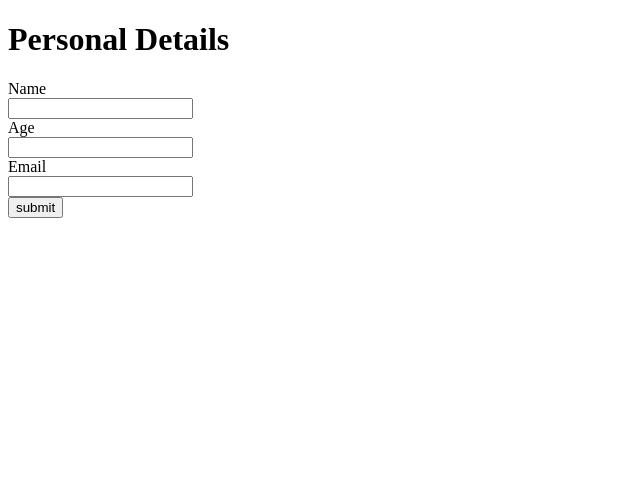
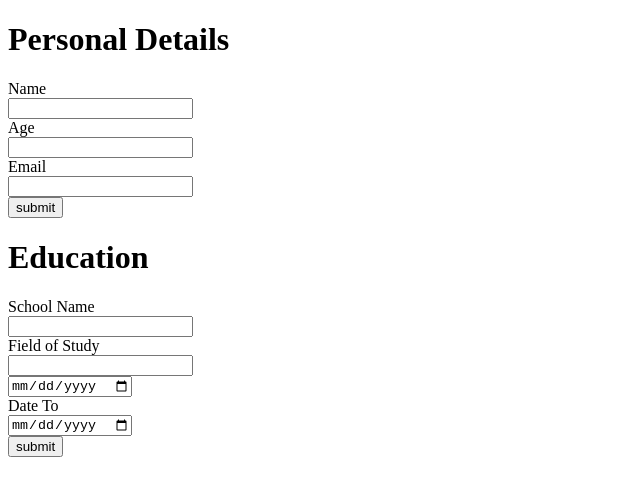
Before and after one commit to daniel-elward/cv-app, a React (Vite) app: page / in a window 1280 px wide. Shown: the top 496 px of the page, without its empty margins (0-640 px from the left). Built offline with nearby package versions, Linux system fonts and the light colour scheme.

Commit message:
added education section

```diff
--- /dev/null
+++ b/src/components/education.jsx
@@ -0,0 +1,88 @@
+import { useState } from "react";
+
+export default function UserInput(){
+
+    const [nameInput, setNameInput] = useState("");
+    const [studyInput, setStudyInput] = useState("");
+    const [dateFromInput, setDateFromInput] = useState("");
+    const [dateToInput, setDateToInput] = useState("");
+
+    const [isSubmit, setIsSubmit] = useState(false);
+
+    function handleSubmit(){
+        setIsSubmit(true);
+    };
+
+    function handleEdit(){
+        setIsSubmit(false);
+    };
+
+    return (
+        <>
+        {isSubmit ?
+            <div>
+                <label>School Name</label> <br />
+                <input
+                    disabled
+                    type="text"
+                    value={nameInput}
+                    onChange={(e) => {setNameInput(e.target.value)}}/> <br />
+
+                <label>Field of Study</label> <br />
+                <input
+                    disabled
+                    type="text"
+                    value={studyInput}
+                    onChange={(e) => {setStudyInput(e.target.value)}}/> <br />
+
+                <label>Date From</label> <br />
+                <input
+                    disabled
+                    type="date"
+                    value={dateFromInput}
+                    onChange={(e) => {setEmailInput(e.target.value)}}/> <br />
+
+                <label>Date To</label> <br />
+                <input
+                    disabled
+                    type="date"
+                    value={dateToInput}
+                    onChange={(e) => {setEmailInput(e.target.value)}}/> <br />
+
+                <button type="button" onClick={handleEdit}>edit</button>
+            </div>
+
+            :
+
+            <div>
+                <form id="personalDetails">
+                    <label>School Name</label> <br />
+                    <input
+                        type="text"
+                        value={nameInput}
+                        onChange={(e) => {setNameInput(e.target.value)}}/> <br />
+
+                    <label>Field of Study</label> <br />
+                    <input
+                        type="text"
+                        value={studyInput}
+                        onChange={(e) => {setStudyInput(e.target.value)}}/> <br />
+
+                    <input
+                        type="date"
+                        value={dateFromInput}
+                        onChange={(e) => {setDateFromInput(e.target.value)}}/> <br />
+
+                    <label>Date To</label> <br />
+                    <input
+                        type="date"
+                        value={dateToInput}
+                        onChange={(e) => {setDateToInput(e.target.value)}}/> <br />
+
+                    <button type="button" onClick={handleSubmit}>submit</button>
+                </form>
+            </div>
+        }
+        </>
+    );
+};
--- /dev/null
+++ b/src/components/personal.jsx
@@ -0,0 +1,75 @@
+import { useState } from "react";
+
+export default function Personal(){
+
+    const [nameInput, setNameInput] = useState("");
+    const [ageInput, setAgeInput] = useState("");
+    const [emailInput, setEmailInput] = useState("");
+
+    const [isSubmit, setIsSubmit] = useState(false);
+
+    function handleSubmit(){
+        setIsSubmit(true);
+    };
+
+    function handleEdit(){
+        setIsSubmit(false);
+    };
+
+    return (
+        <>
+        {isSubmit ?
+            <div>
+                <label>Name</label> <br />
+                <input
+                    disabled
+                    type="text"
+                    value={nameInput}
+                    onChange={(e) => {setNameInput(e.target.value)}}/> <br />
+
+                <label>Age</label> <br />
+                <input
+                    disabled
+                    type="text"
+                    value={ageInput}
+                    onChange={(e) => {setNameInput(e.target.value)}}/> <br />
+
+                <label>Email</label> <br />
+                <input
+                    disabled
+                    type="text"
+                    value={emailInput}
+                    onChange={(e) => {setNameInput(e.target.value)}}/> <br />
+
+                <button type="button" onClick={handleEdit}>edit</button>
+            </div>
+
+            :
+
+            <div>
+                    <form id="personalDetails">
+                        <label>Name</label> <br />
+                        <input
+                            type="text"
+                            value={nameInput}
+                            onChange={(e) => {setNameInput(e.target.value)}}/> <br />
+
+                        <label>Age</label> <br />
+                        <input
+                            type="text"
+                            value={ageInput}
+                            onChange={(e) => {setAgeInput(e.target.value)}}/> <br />
+
+                        <label>Email</label> <br />
+                        <input
+                            type="text"
+                            value={emailInput}
+                            onChange={(e) => {setEmailInput(e.target.value)}}/> <br />
+
+                        <button type="button" onClick={handleSubmit}>submit</button>
+                    </form>
+                </div>
+        }
+        </>
+    );
+};
--- a/src/components/section.jsx
+++ b/src/components/section.jsx
@@ -1,10 +1,7 @@
-import UserInput from '../components/userInput.jsx'
-
 export default function Section(props){
     return (
         <>
             <h1>{props.heading}</h1>
-            {/* <UserInput inputName = "Name"/> */}
         </>
     );
 };
--- a/src/main.jsx
+++ b/src/main.jsx
@@ -2,15 +2,15 @@ import { StrictMode } from 'react'
 import { createRoot } from 'react-dom/client'
 import './styles/style.css'
 import Section from './components/section.jsx'
-import UserInput from './components/userInput.jsx'
+import Personal from './components/personal.jsx'
+import Education from './components/education.jsx'
 
 createRoot(document.getElementById('root')).render(
   <StrictMode>
     <Section heading="Personal Details" />
-      <UserInput />
+      <Personal />
 
-      {/* <UserInput inputName="Name" />
-      <UserInput inputName="Age" />
-      <UserInput inputName="Email" /> */}
+    <Section heading="Education" />
+      <Education />
   </StrictMode>,
 )
--- a/src/components/userInput.jsx
+++ b/src/work.jsx
@@ -5,6 +5,7 @@ export default function UserInput(){
     const [nameInput, setNameInput] = useState("");
     const [ageInput, setAgeInput] = useState("");
     const [emailInput, setEmailInput] = useState("");
+
     const [isSubmit, setIsSubmit] = useState(false);
 
     function handleSubmit(){
@@ -19,9 +20,30 @@ export default function UserInput(){
         <>
         {isSubmit ?
             <div>
-                <h1>{nameInput}</h1>
-                <h1>{ageInput}</h1>
-                <h1>{emailInput}</h1>
+                <label>Name</label> <br />
+                <input
+                    disabled
+                    type="text"
+                    name="name"
+                    value={nameInput}
+                    onChange={(e) => {setNameInput(e.target.value)}}/> <br />
+
+                <label>Age</label> <br />
+                <input
+                    disabled
+                    type="text"
+                    name="age"
+                    value={ageInput}
+                    onChange={(e) => {setNameInput(e.target.value)}}/> <br />
+
+                <label>Email</label> <br />
+                <input
+                    disabled
+                    type="text"
+                    name="email"
+                    value={emailInput}
+                    onChange={(e) => {setNameInput(e.target.value)}}/> <br />
+
                 <button type="button" onClick={handleEdit}>edit</button>
             </div>
 
```
